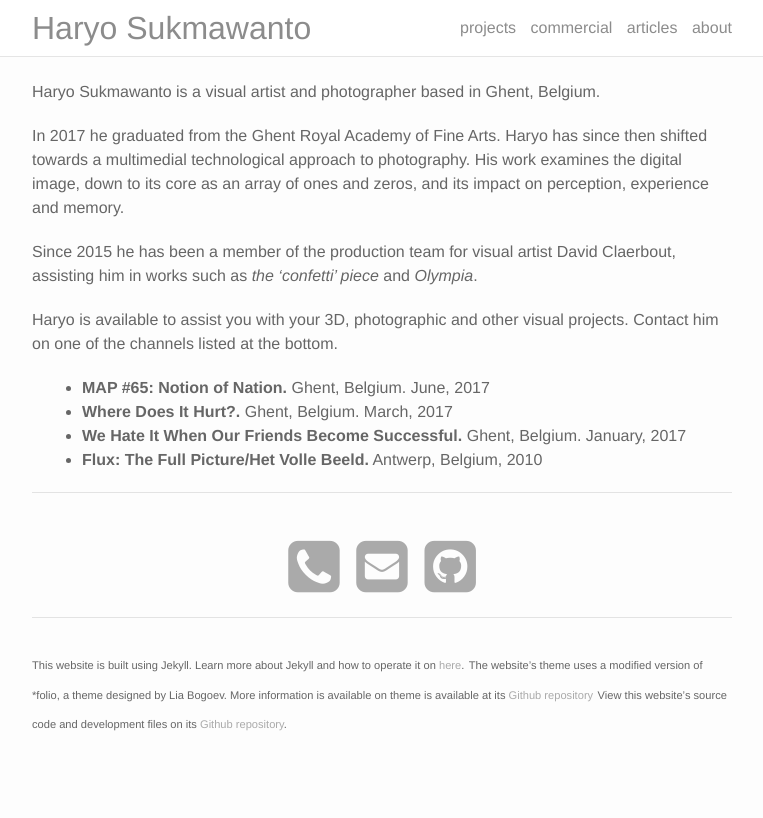
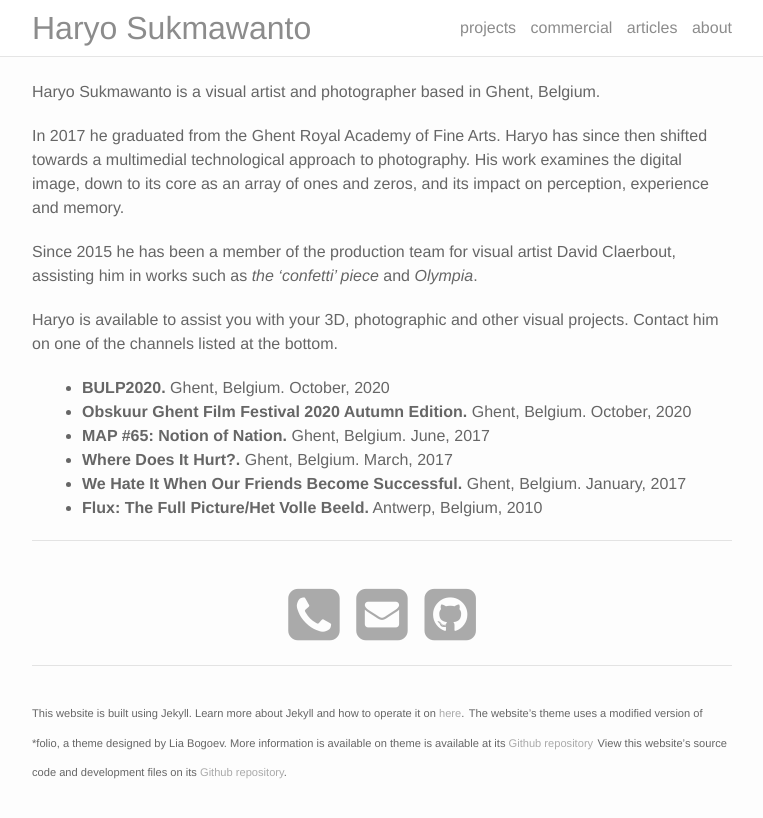
Before and after one commit to Fragrag/PersonalWebsite, a Jekyll site: the page built from about.md, in a window 1280 px wide. Shown: the top 818 px of the page, without its empty margins (258-1021 px from the left). Built offline with Jekyll 4.4.1, drawn with Linux system fonts in a browser that asks for light colours; nearby versions of some CDN libraries.

Commit message:
Adjusting About in include latest exhibtions

```diff
--- a/about.md
+++ b/about.md
@@ -12,6 +12,8 @@ Since 2015 he has been a member of the production team for visual artist David C
 
 Haryo is available to assist you with your 3D, photographic and other visual projects. Contact him on one of the channels listed at the bottom.
 
+- **BULP2020.** Ghent, Belgium. October, 2020
+- **Obskuur Ghent Film Festival 2020 Autumn Edition.** Ghent, Belgium. October, 2020
 - **MAP #65: Notion of Nation.** Ghent, Belgium. June, 2017
 - **Where Does It Hurt?.** Ghent, Belgium. March, 2017
 - **We Hate It When Our Friends Become Successful.** Ghent, Belgium. January, 2017
```
